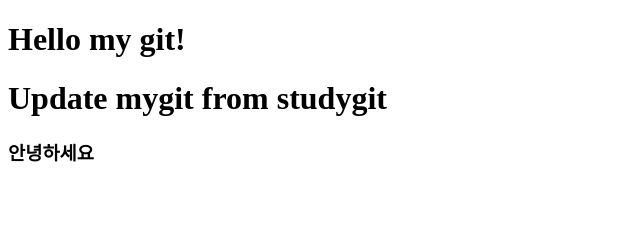
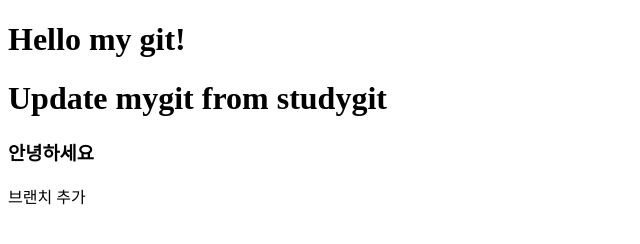
Before and after one commit to ymn2625/mygit, a plain HTML site: page index.html in a window 1280 px wide. Shown: the full height of the page, 0-640 px from the left. Drawn offline with Linux system fonts and the light colour scheme.

Commit message:
브랜치추가

```diff
--- a/index.html
+++ b/index.html
@@ -9,5 +9,6 @@
     <h1>Hello my git!</h1>
     <h1>Update mygit from studygit</h1>
     <h3>안녕하세요</h3>
+    <div>브랜치 추가</div>
 </body>
 </html>
```
